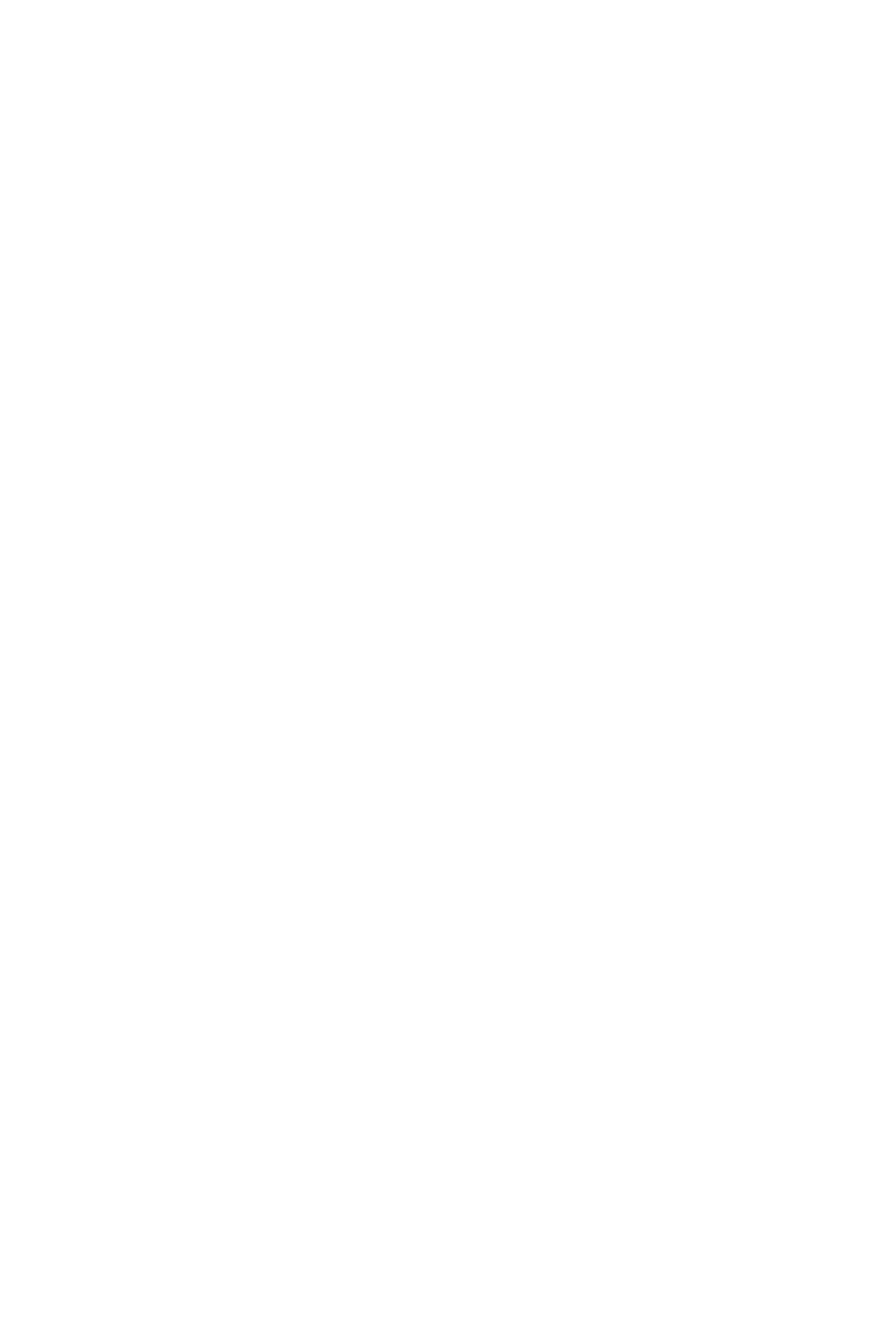
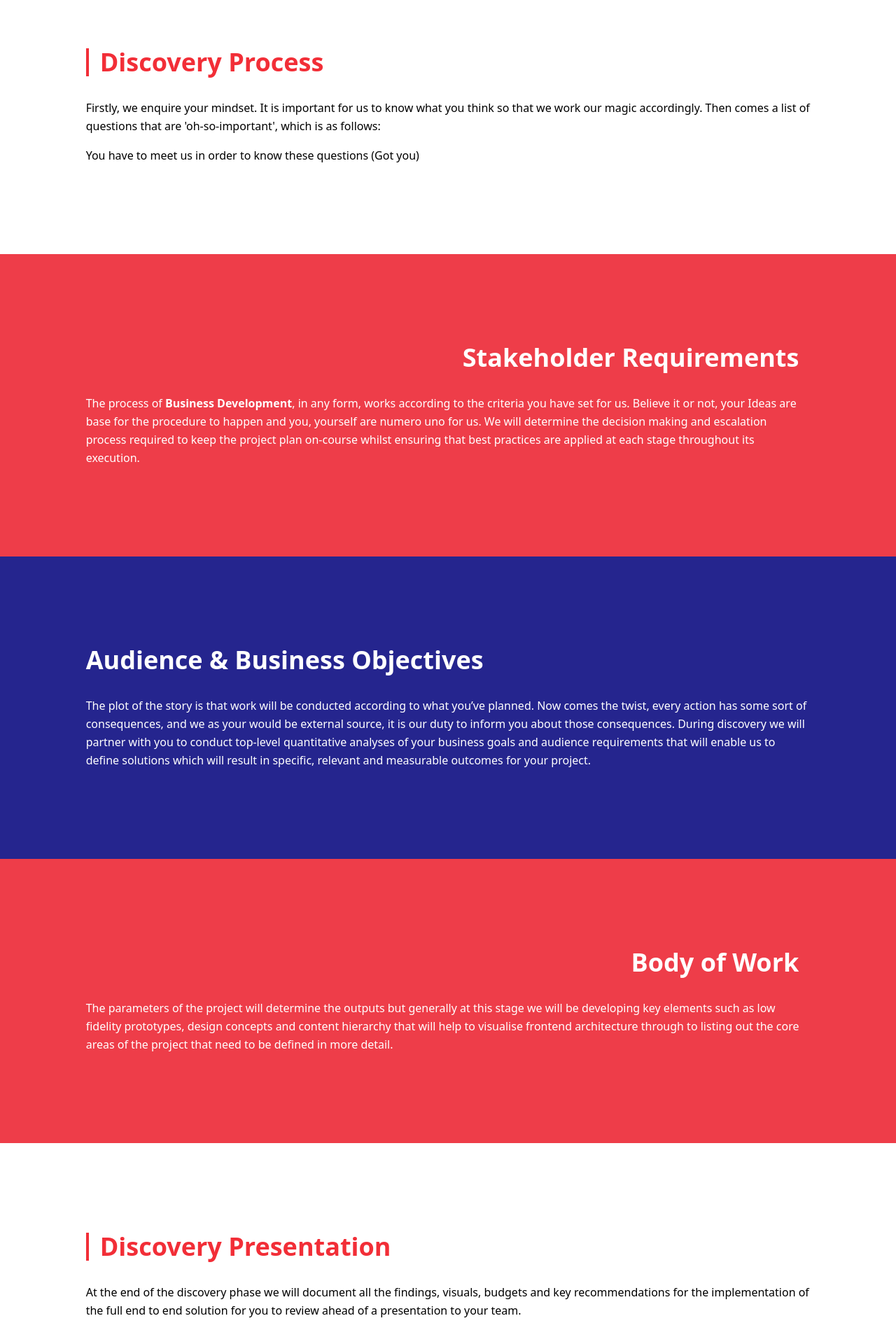
Before and after one commit to Chandan2812/Bigwig, a React (Vite) app: page /strategy in a window 1280 px wide. Before the commit this address had no page. Shown: the part 854-2774 px from the top of the page at 70% size. Before the commit the page ends 800 px from the top, so only its background shows below. Built offline with nearby package versions, Linux system fonts and the light colour scheme.

Commit message:
added strategy and updated clients

```diff
--- a/src/App.tsx
+++ b/src/App.tsx
@@ -7,6 +7,7 @@ import Method from "./components/Madness";
 import YBigwigSection from "./components/YBigwigSection";
 import Clients from "./components/Clients";
 import Agency from "./components/Agency";
+import Strategy from "./components/Strategy";
 
 function App() {
   return (
@@ -32,6 +33,7 @@ function App() {
         <Route path="/Method" element={<Method />} />
         <Route path="/YBigwigSection" element={<YBigwigSection />} />
         <Route path="/Clients" element={<Clients />} />
+        <Route path="/strategy" element={<Strategy />} />
         <Route path="/Agency" element={<Agency />} />
       </Routes>
     </Router>
--- a/src/components/Clients.tsx
+++ b/src/components/Clients.tsx
@@ -104,12 +104,12 @@ function Clients() {
   }, []);
 
   return (
-    <div className="bg-black">
-      <div className="mb-20">
+    <div>
+      <div className="mb-10">
         <Navbar />
       </div>
 
-      <div className="px-4 py-8 max-w-6xl mx-auto">
+      <div className="px-4 py-8 w-5/6 mx-auto">
         <div className="grid grid-cols-2 lg:grid-cols-5 gap-6">
           {images.map((img, index) => {
             const { bg, border } = stylePairs[index % stylePairs.length];
--- /dev/null
+++ b/src/components/Strategy.tsx
@@ -0,0 +1,133 @@
+import strategy from "../assets/a17_s_discovery.jpg";
+import CallToActionSection from "./Footer";
+import Navbar from "./nav";
+
+function Strategy() {
+  return (
+    <div>
+      <Navbar />
+
+      {/* Section 1: Title on Left */}
+      <section className="w-full">
+        <img src={strategy} alt="" className="w-full md:h-[90vh]" />
+        <div className="w-full md:w-5/6 mx-auto flex flex-col md:flex-row">
+          {/* Text Section */}
+          <div className="w-full flex flex-col justify-center md:py-32 px-4 py-10">
+            <h2 className="text-3xl md:text-4xl text-[#F22E37] font-bold md:border-l-4 border-[#F22E37] pl-4 text-center md:text-left">
+              Discovery Process
+            </h2>
+            <p className="text-base leading-relaxed mt-8 text-justify md:text-left">
+              Firstly, we enquire your mindset. It is important for us to know
+              what you think so that we work our magic accordingly. Then comes a
+              list of questions that are 'oh-so-important', which is as follows:
+            </p>
+            <p className="text-base leading-relaxed whitespace-pre-line mt-4 text-justify md:text-left">
+              You have to meet us in order to know these questions (Got you)
+            </p>
+          </div>
+        </div>
+      </section>
+
+      {/* Section 2: Title on Right */}
+      <section className="w-full bg-[#EE3D49]">
+        <div className="w-full md:w-5/6 mx-auto flex flex-col md:flex-row-reverse">
+          {/* Text Section */}
+          <div className="w-full flex flex-col justify-center md:py-32 px-4 py-10">
+            <h2 className="text-3xl md:text-4xl text-white font-bold pr-4 text-center md:text-right">
+              Stakeholder Requirements
+            </h2>
+            <p className="text-base leading-relaxed mt-8 text-white text-justify md:text-left">
+              The process of <strong>Business Development</strong>, in any form,
+              works according to the criteria you have set for us. Believe it or
+              not, your Ideas are base for the procedure to happen and you,
+              yourself are numero uno for us. We will determine the decision
+              making and escalation process required to keep the project plan
+              on-course whilst ensuring that best practices are applied at each
+              stage throughout its execution.
+            </p>
+          </div>
+        </div>
+      </section>
+
+      {/* Section 3 */}
+      <section className="w-full bg-[#25258E]">
+        <div className="w-full md:w-5/6 mx-auto flex flex-col md:flex-row-reverse">
+          {/* Text Section */}
+          <div className="w-full flex flex-col justify-center md:py-32 px-4 py-10">
+            <h2 className="text-3xl md:text-4xl text-white font-bold  pr-4 text-center md:text-left">
+              Audience & Business Objectives
+            </h2>
+            <p className="text-base leading-relaxed mt-8 text-white text-justify md:text-left">
+              The plot of the story is that work will be conducted according to
+              what you’ve planned. Now comes the twist, every action has some
+              sort of consequences, and we as your would be external source, it
+              is our duty to inform you about those consequences. During
+              discovery we will partner with you to conduct top-level
+              quantitative analyses of your business goals and audience
+              requirements that will enable us to define solutions which will
+              result in specific, relevant and measurable outcomes for your
+              project.
+            </p>
+          </div>
+        </div>
+      </section>
+
+      {/* Section 4: Title on Right */}
+      <section className="w-full bg-[#EE3D49]">
+        <div className="w-full md:w-5/6 mx-auto flex flex-col md:flex-row-reverse">
+          {/* Text Section */}
+          <div className="w-full flex flex-col justify-center md:py-32 px-4 py-10">
+            <h2 className="text-3xl md:text-4xl text-white font-bold pr-4 text-center md:text-right">
+              Body of Work
+            </h2>
+            <p className="text-base leading-relaxed mt-8 text-white text-justify md:text-left">
+              The parameters of the project will determine the outputs but
+              generally at this stage we will be developing key elements such as
+              low fidelity prototypes, design concepts and content hierarchy
+              that will help to visualise frontend architecture through to
+              listing out the core areas of the project that need to be defined
+              in more detail.
+            </p>
+          </div>
+        </div>
+      </section>
+
+      <section className="w-full">
+        <div className="w-full md:w-5/6 mx-auto flex flex-col md:flex-row">
+          {/* Text Section */}
+          <div className="w-full flex flex-col justify-center md:py-32 px-4 py-10">
+            <h2 className="text-3xl md:text-4xl text-[#F22E37] font-bold md:border-l-4 border-[#F22E37] pl-4">
+              Discovery Presentation
+            </h2>
+            <p className="text-base leading-relaxed mt-8 text-justify md:text-left">
+              At the end of the discovery phase we will document all the
+              findings, visuals, budgets and key recommendations for the
+              implementation of the full end to end solution for you to review
+              ahead of a presentation to your team.
+            </p>
+          </div>
+        </div>
+      </section>
+
+      <section className="w-full bg-[#25258E]">
+        <div className="w-full md:w-5/6 mx-auto flex flex-col md:flex-row-reverse">
+          {/* Text Section */}
+          <div className="w-full flex flex-col justify-center md:py-32 px-4 py-10">
+            <h2 className="text-3xl md:text-4xl text-white font-bold  pr-4 text-center md:text-right">
+              Other Discovery Sessions
+            </h2>
+            <p className="text-base leading-relaxed mt-8 text-white text-justify md:text-left">
+              Other Discovery Sessions Our discovery sessions are not just
+              limited to the start of the campaign. We keep helping you discover
+              plan & implement anything we would feel which will add value to
+              the success.
+            </p>
+          </div>
+        </div>
+      </section>
+      <CallToActionSection />
+    </div>
+  );
+}
+
+export default Strategy;
```
Also changed, not shown: src/assets/a17_s_discovery.jpg (added).
